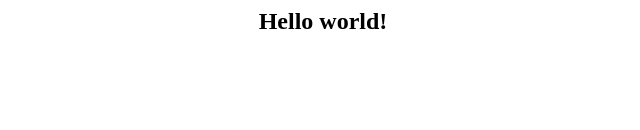
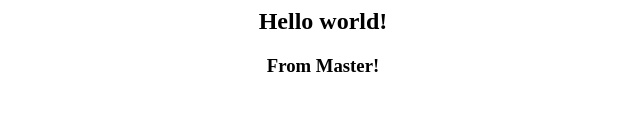
Before and after one commit to rabisankarsahu/Devops-final-project, a plain HTML site: page index.html in a window 1280 px wide. Shown: the top 130 px of the page, without its empty margins (317-957 px from the left). Drawn offline with Linux system fonts and the light colour scheme.

```diff
--- a/index.html
+++ b/index.html
@@ -4,5 +4,6 @@
 </head>
 <body style = "background-image:url('images/github3.jpg'); background-size: 100%">
 <h2 ALIGN=CENTER>Hello world!</h2>
+<h3 ALIGN=CENTER>From Master!</h2>
 </body>
 </html>
```
